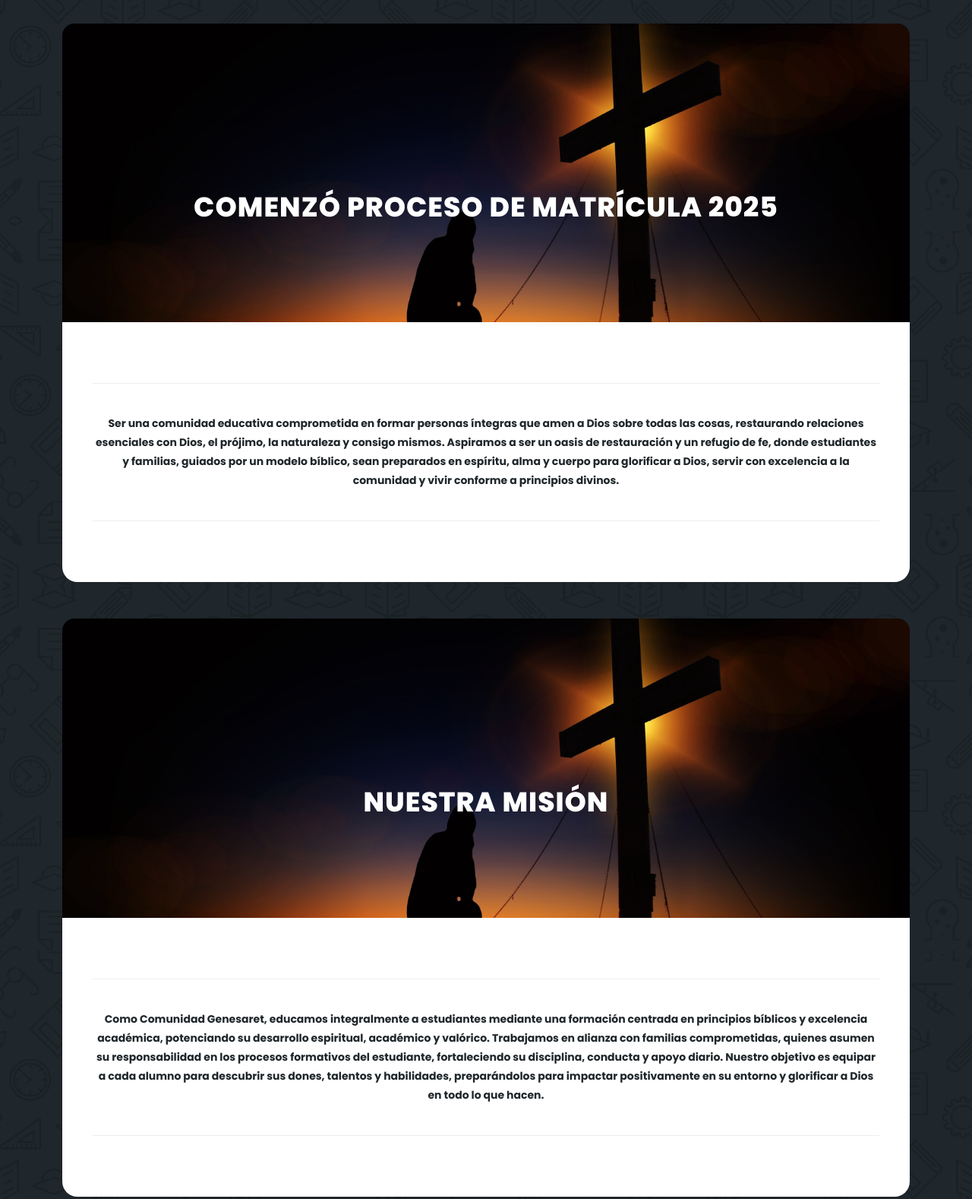
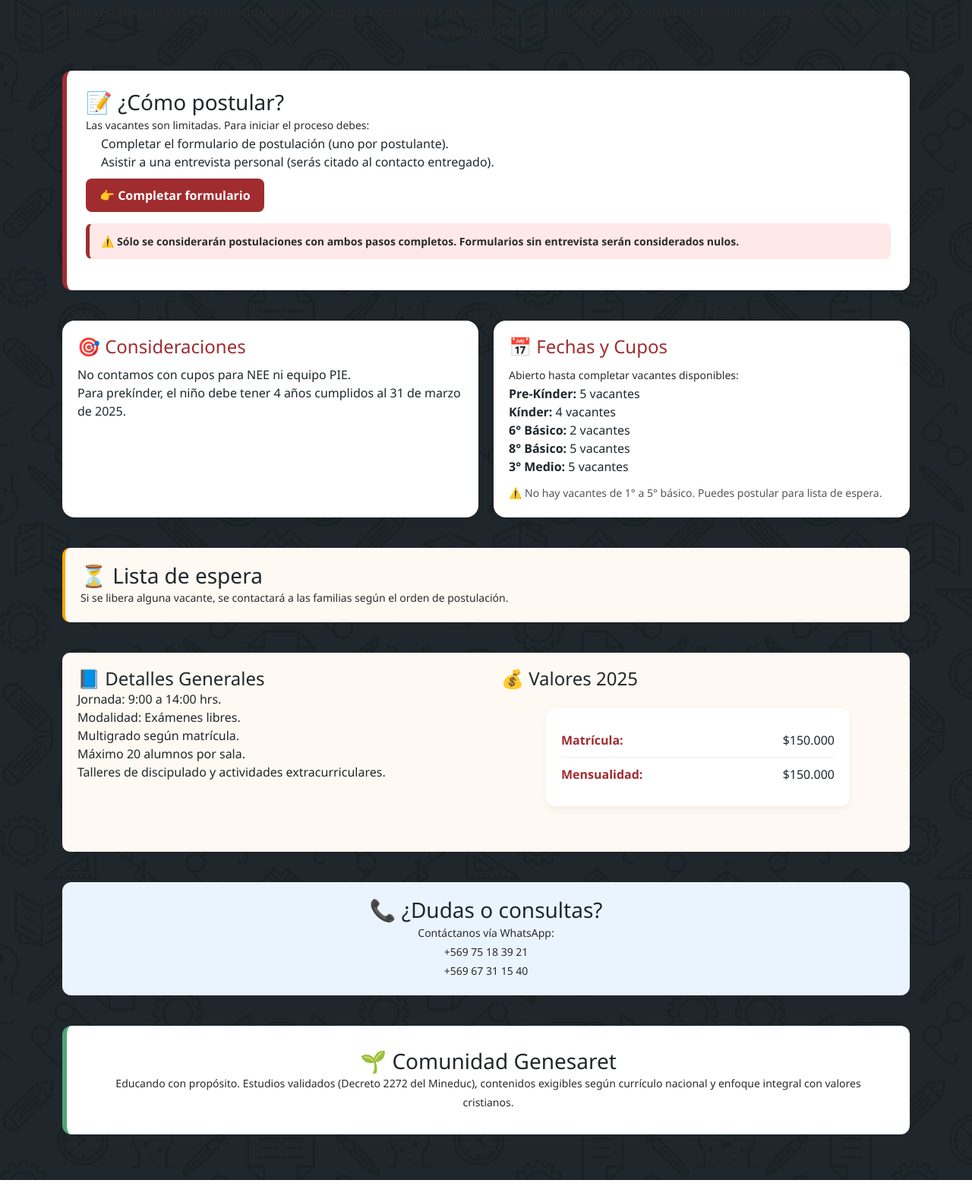
Before and after one commit to RonaldoVera/comunida-genesaret, a plain HTML site: page proceso-de-admicion.html in a window 1280 px wide. Shown: the part 591-2169 px from the top of the page at 76% size. After the commit the page ends 2144 px from the top, so only its background shows below. Drawn offline with nearby package versions, Linux system fonts and the light colour scheme.

Commit message:
creación pagina de admisión

```diff
--- a/assets/css/templatemo-edu-meeting.css
+++ b/assets/css/templatemo-edu-meeting.css
@@ -1088,6 +1088,7 @@ section.upcoming-meetings .categories .main-button-red a {
 
 
 
+
 /*
 ---------------------------------------------
 apply now
@@ -1557,6 +1558,43 @@ section.heading-page h1 {
 
 
 /*
+/*
+---------------------------------------------
+imagen admision
+---------------------------------------------
+*/
+
+section.imagen-admision {
+  background-image: url(../images/admision-2025.png);
+  background-position: center center;
+  background-repeat: no-repeat;
+  background-size: cover;
+  padding-top: 230px;
+  padding-bottom: 110px;
+  text-align: center;
+}
+
+section.imagen-admision h4 {
+  margin-top: 0px;
+  font-size: 15px;
+  text-transform: uppercase;
+  font-weight: 600;
+  color: #fff;
+  letter-spacing: 1px;
+}
+
+section.imagen-admision h1 {
+  margin-top: 20px;
+  margin-bottom: 20px;
+  font-size: 36px;
+  text-transform: uppercase;
+  font-weight: 800;
+  color: #fff;
+  letter-spacing: 1px;
+}
+
+
+/*
 ---------------------------------------------
 imagen visión
 ---------------------------------------------
@@ -1594,7 +1632,7 @@ section.imagen-visión h2 {
 }
 /*
 ---------------------------------------------
-imagen visión
+imagen mision
 ---------------------------------------------
 */
 
@@ -1743,6 +1781,7 @@ section.meetings-page .pagination ul li a:hover {
   border-bottom-left-radius: 20px;
 }
 
+
 .meeting-single-item .thumb .date {
   position: absolute;
   background-color: rgba(250,250,250,0.9);
--- a/proceso-de-admicion.html
+++ b/proceso-de-admicion.html
@@ -27,28 +27,179 @@ TemplateMo 569 Edu Meeting
 https://templatemo.com/tm-569-edu-meeting
 
 -->
+
+<style>
+  .matricula-2025-section {
+    background-image: url("../assets/images/meetings-page-bg.jpg");
+    background-size: cover;
+    background-repeat: no-repeat;
+    background-position: center;
+    padding: 60px 20px;
+    font-family: 'Segoe UI', sans-serif;
+    color: #1f272b;
+  }
+
+  .section-title {
+    text-align: center;
+    font-size: 36px;
+    color: #a12c2f;
+    margin-bottom: 10px;
+  }
+
+  .section-subtitle {
+    text-align: center;
+    font-size: 18px;
+    margin-bottom: 40px;
+  }
+
+  .highlight-box {
+    background: #fff;
+    border-left: 6px solid #a12c2f;
+    padding: 25px;
+    border-radius: 12px;
+    margin-bottom: 40px;
+    box-shadow: 0 4px 10px rgba(0, 0, 0, 0.05);
+  }
+
+  .highlight-box ol {
+    padding-left: 20px;
+  }
+
+  .btn-form {
+    display: inline-block;
+    margin-top: 10px;
+    background-color: #a12c2f;
+    color: white;
+    padding: 10px 18px;
+    border-radius: 8px;
+    text-decoration: none;
+    font-weight: bold;
+  }
+
+  .btn-form:hover {
+    background-color: #871e22;
+  }
+
+  .alert {
+    background-color: #ffe8e8;
+    padding: 10px 15px;
+    border-left: 5px solid #a12c2f;
+    border-radius: 8px;
+    margin-top: 15px;
+    font-weight: bold;
+  }
+
+  .info-cards-row {
+    display: flex;
+    flex-wrap: wrap;
+    gap: 20px;
+    margin-bottom: 40px;
+  }
+
+  .card-soft {
+    background: white;
+    border-radius: 16px;
+    padding: 20px;
+    flex: 1;
+    min-width: 260px;
+    box-shadow: 0 4px 12px rgba(0, 0, 0, 0.05);
+  }
+
+  .card-soft h4 {
+    color: #a12c2f;
+    margin-bottom: 10px;
+  }
+
+  .note {
+    font-size: 14px;
+    color: #555;
+    margin-top: 10px;
+  }
+
+  .decorative-box {
+    background: #fff9f3;
+    border-left: 4px solid #ffa600;
+    padding: 20px;
+    border-radius: 10px;
+    margin-bottom: 40px;
+  }
+
+  .details-row {
+    background: #fff9f3;
+    display: flex;
+    flex-wrap: wrap;
+    gap: 40px;
+    padding: 20px;
+    border-radius: 10px;
+    margin-bottom: 40px;
+  }
+
+  .details-column {
+    flex: 1;
+    min-width: 260px;
+  }
+
+  .contact-box {
+    background: #eaf4ff;
+    padding: 20px;
+    border-radius: 12px;
+    text-align: center;
+    margin-bottom: 40px;
+  }
+
+  .community-section {
+    background-color: #fff;
+    padding: 30px;
+    border-left: 6px solid #50a475;
+    border-radius: 12px;
+    text-align: center;
+  }
+
+  /* NUEVA SECCIÓN: tabla de costos */
+  .tabla-costos {
+    background: #fff;
+    border-radius: 12px;
+    padding: 20px;
+    max-width: 400px;
+    margin: 0 auto 40px auto;
+    box-shadow: 0 4px 10px rgba(0, 0, 0, 0.05);
+    font-family: 'Segoe UI', sans-serif;
+  }
+
+  .fila-costos {
+    display: flex;
+    justify-content: space-between;
+    padding: 10px 0;
+    border-bottom: 1px solid #eee;
+  }
+
+  .fila-costos:last-child {
+    border-bottom: none;
+  }
+
+  .etiqueta {
+    font-weight: bold;
+    color: #a12c2f;
+  }
+
+  .valor {
+    color: #1f272b;
+  }
+</style>
+
 </head>
 
 <body>
-
 
 
   <!-- Sub Header -->
   <div class="sub-header">
     <div class="container">
       <div class="row">
-        <div class="col-lg-8 col-sm-8">
-          <div class="left-content">
-            <p>This is an educational <em>HTML CSS</em> template by TemplateMo website.</p>
-          </div>
-        </div>
-        <div class="col-lg-4 col-sm-4">
+        <div class="col-lg-12 col-sm-4 ">
           <div class="right-icons">
             <ul>
               <li><a href="#"><i class="fa fa-facebook"></i></a></li>
-              <li><a href="#"><i class="fa fa-twitter"></i></a></li>
-              <li><a href="#"><i class="fa fa-behance"></i></a></li>
-              <li><a href="#"><i class="fa fa-linkedin"></i></a></li>
             </ul>
           </div>
         </div>
@@ -63,24 +214,19 @@ https://templatemo.com/tm-569-edu-meeting
         <div class="col-12">
           <nav class="main-nav">
             <!-- ***** Logo Start ***** -->
-                      <a href="index.html" class="logo">
-                          Edu Meeting
-                      </a>
+            <div href="index.html" class="logo">
+              <img src="assets\images\logo-transparente.png" alt="Comunidad Estudiantil Genesaret">
+            </div>
             <!-- ***** Logo End ***** -->
             <!-- ***** Menu Start ***** -->
             <ul class="nav">
-                          <li><a href="index.html">Home</a></li>
-                          <li><a href="meetings.html" class="active">Meetings</a></li>
-                          <li><a href="index.html">Apply Now</a></li>
-                          <li class="has-sub">
-                              <a href="javascript:void(0)">Pages</a>
-                              <ul class="sub-menu">
-                                  <li><a href="meetings.html">Upcoming Meetings</a></li>
-                                  <li><a href="meeting-details.html">Meeting Details</a></li>
-                              </ul>
-                          </li>
-                          <li><a href="index.html">Courses</a></li>
-                          <li><a href="index.html">Contact Us</a></li>
+              <li class="scroll-to-section"><a href="#top" class="active">INICIO</a></li>
+              <li><a href="proceso-de-admicion.html">ADMISIÓN</a></li>
+              <li class="scroll-to-section"><a href="#conocenos">CONOCENOS</a></li>
+              <li class="scroll-to-section"><a href="#equipo">NUESTRO EQUIPO</a></li>
+              <li class="scroll-to-section"><a href="#courses">MÉTODOLOGIA</a></li>
+              <li><a href="mision-y-vision.html">MISIÓN Y VISIÓN</a></li>
+              <li class="scroll-to-section"><a href="#contact">CONTACTO</a></li>
             </ul>
             <a class='menu-trigger'>
               <span>Menu</span>
@@ -91,9 +237,8 @@ https://templatemo.com/tm-569-edu-meeting
       </div>
     </div>
   </header>
-  <!-- ***** Header Area End ***** -->
 
-  <section class="heading-page header-text" id="top">
+  <section class="imagen-admision header-text" id="top">
     <div class="container">
       <div class="row">
         <div class="col-lg-12">
@@ -104,155 +249,102 @@ https://templatemo.com/tm-569-edu-meeting
     </div>
   </section>
 
-  <section class="meetings-page" id="misionyvision">
+  <section class="matricula-2025-section">
     <div class="container">
-      <div class="row">
-        <div class="col-lg-12">
-          <div class="row">
-            <div class="col-lg-12">
-              <div class="meeting-single-item">
-                <div class="thumb">
 
-                  <section class="imagen-visión header-text">
-                    <h2>COMENZÓ PROCESO DE MATRÍCULA 2025</h2>
-                  </section>
+      <!-- Título principal -->
+      <h2 class="section-title">📚 Proceso de Matrícula 2025</h2>
+      <p class="section-subtitle">Bienvenidos al proceso de admisión de nuestra comunidad educativa. A continuación, te contamos todo lo que necesitas saber para postular a tu hijo/a.</p>
+
+      <!-- Bloque: Postulación -->
+      <div class="highlight-box">
+        <h3>📝 ¿Cómo postular?</h3>
+        <p>Las vacantes son limitadas. Para iniciar el proceso debes:</p>
+        <ol>
+          <li>Completar el formulario de postulación (uno por postulante).</li>
+          <li>Asistir a una entrevista personal (serás citado al contacto entregado).</li>
+        </ol>
+        <a href="https://forms.gle/ACosdvhdQcYQJf6ZA" target="_blank" class="btn-form">👉 Completar formulario</a>
+        <p class="alert">⚠️ Sólo se considerarán postulaciones con ambos pasos completos. Formularios sin entrevista serán considerados nulos.</p>
       </div>
-                <div class="down-content">
-                  <!-- <p><h4>Online Teaching and Learning Tools</h4></p>
-                  <p>Recreio dos Bandeirantes, Rio de Janeiro - RJ, 22795-008, Brazil</p> -->
-                  <p class="description text-center">
-                    <strong>
-                      Ser una comunidad educativa comprometida en formar personas íntegras que amen a Dios sobre todas las cosas, restaurando
-                      relaciones esenciales con Dios, el prójimo, la naturaleza y consigo mismos. Aspiramos a ser un oasis de restauración y
-                      un refugio de fe, donde estudiantes y familias, guiados por un modelo bíblico, sean preparados en espíritu, alma y
-                      cuerpo para glorificar a Dios, servir con excelencia a la comunidad y vivir conforme a principios divinos.
 
-                    </strong>
-
-                  </p>
-                  <!-- <div class="row">
-                    <div class="col-lg-4">
-                      <div class="hours">
-                        <h5>Hours</h5>
-                        <p>Monday - Friday: 07:00 AM - 13:00 PM<br>Saturday- Sunday: 09:00 AM - 15:00 PM</p>
+      <!-- Sección visual con cards -->
+      <div class="info-cards-row">
+        <!-- Card 1 -->
+        <div class="card-soft">
+          <h4>🎯 Consideraciones</h4>
+          <ul>
+            <li>No contamos con cupos para NEE ni equipo PIE.</li>
+            <li>Para prekínder, el niño debe tener 4 años cumplidos al 31 de marzo de 2025.</li>
+          </ul>
+        </div>
+        <!-- Card 2 -->
+        <div class="card-soft">
+          <h4>📅 Fechas y Cupos</h4>
+          <p>Abierto hasta completar vacantes disponibles:</p>
+          <ul>
+            <li><strong>Pre-Kínder:</strong> 5 vacantes</li>
+            <li><strong>Kínder:</strong> 4 vacantes</li>
+            <li><strong>6° Básico:</strong> 2 vacantes</li>
+            <li><strong>8° Básico:</strong> 5 vacantes</li>
+            <li><strong>3° Medio:</strong> 5 vacantes</li>
+          </ul>
+          <p class="note">⚠️ No hay vacantes de 1° a 5° básico. Puedes postular para lista de espera.</p>
         </div>
       </div>
-                    <div class="col-lg-4">
-                      <div class="location">
-                        <h5>Location</h5>
-                        <p>Recreio dos Bandeirantes,
-                        <br>Rio de Janeiro - RJ, 22795-008, Brazil</p>
+
+      <!-- Lista de espera en sección decorativa -->
+      <div class="decorative-box">
+        <h3>⏳ Lista de espera</h3>
+        <p>Si se libera alguna vacante, se contactará a las familias según el orden de postulación.</p>
       </div>
-                    </div>
-                    <div class="col-lg-4">
-                      <div class="book now">
-                        <h5>Book Now</h5>
-                        <p>010-020-0340<br>090-080-0760</p>
-                      </div>
-                    </div>
-                    <div class="col-lg-12">
-                      <div class="share">
-                        <h5>Share:</h5>
+
+      <!-- Detalles generales -->
+      <div class="details-row">
+        <div class="details-column">
+          <h4>📘 Detalles Generales</h4>
           <ul>
-                          <li><a href="#">Facebook</a>,</li>
-                          <li><a href="#">Twitter</a>,</li>
-                          <li><a href="#">Linkedin</a>,</li>
-                          <li><a href="#">Behance</a></li>
+            <li>Jornada: 9:00 a 14:00 hrs.</li>
+            <li>Modalidad: Exámenes libres.</li>
+            <li>Multigrado según matrícula.</li>
+            <li>Máximo 20 alumnos por sala.</li>
+            <li>Talleres de discipulado y actividades extracurriculares.</li>
           </ul>
         </div>
+        <div class="details-column">
+          <h4>💰 Valores 2025</h4>
+          <br>
+          <div class="tabla-costos">
+            <div class="fila-costos">
+              <span class="etiqueta">Matrícula:</span>
+              <span class="valor">$150.000</span>
             </div>
-                  </div> -->
-                </div>
-              </div>
-            </div>
-            <!-- <div class="col-lg-12">
-              <div class="main-button-red">
-                <a href="meetings.html">Back To Meetings List</a>
-              </div>
-            </div> -->
+            <div class="fila-costos">
+              <span class="etiqueta">Mensualidad:</span>
+              <span class="valor">$150.000</span>
             </div>
           </div>
         </div>
       </div>
 
-    <div class="container mt-5">
-      <div class="row">
-        <div class="col-lg-12">
-          <div class="row">
-            <div class="col-lg-12">
-              <div class="meeting-single-item">
-                <div class="thumb">
+      <!-- Contacto -->
+      <div class="contact-box">
+        <h3>📞 ¿Dudas o consultas?</h3>
+        <p>Contáctanos vía WhatsApp:</p>
+        <p>+569 75 18 39 21<br>+569 67 31 15 40</p>
+      </div>
 
-                  <section class="imagen-visión header-text">
-                    <h2>Nuestra Misión</h2>
-                  </section>
-                </div>
-                <div class="down-content">
-                  <!-- <p><h4>Online Teaching and Learning Tools</h4></p>
-                  <p>Recreio dos Bandeirantes, Rio de Janeiro - RJ, 22795-008, Brazil</p> -->
-                  <p class="description text-center">
-                    <strong>
-                      Como Comunidad Genesaret, educamos integralmente a estudiantes mediante una formación centrada en principios bíblicos y
-                      excelencia académica, potenciando su desarrollo espiritual, académico y valórico. Trabajamos en alianza con familias
-                      comprometidas, quienes asumen su responsabilidad en los procesos formativos del estudiante, fortaleciendo su disciplina,
-                      conducta y apoyo diario. Nuestro objetivo es equipar a cada alumno para descubrir sus dones, talentos y habilidades,
-                      preparándolos para impactar positivamente en su entorno y glorificar a Dios en todo lo que hacen.
-
-                    </strong>
-                  </p>
-                  <!-- <div class="row">
-                    <div class="col-lg-4">
-                      <div class="hours">
-                        <h5>Hours</h5>
-                        <p>Monday - Friday: 07:00 AM - 13:00 PM<br>Saturday- Sunday: 09:00 AM - 15:00 PM</p>
+      <!-- Cierre comunidad -->
+      <div class="community-section">
+        <h3>🌱 Comunidad Genesaret</h3>
+        <p>Educando con propósito. Estudios validados (Decreto 2272 del Mineduc), contenidos exigibles según currículo nacional y enfoque integral con valores cristianos.</p>
       </div>
     </div>
-                    <div class="col-lg-4">
-                      <div class="location">
-                        <h5>Location</h5>
-                        <p>Recreio dos Bandeirantes,
-                        <br>Rio de Janeiro - RJ, 22795-008, Brazil</p>
-                      </div>
-                    </div>
-                    <div class="col-lg-4">
-                      <div class="book now">
-                        <h5>Book Now</h5>
-                        <p>010-020-0340<br>090-080-0760</p>
-                      </div>
-                    </div>
-                    <div class="col-lg-12">
-                      <div class="share">
-                        <h5>Share:</h5>
-                        <ul>
-                          <li><a href="#">Facebook</a>,</li>
-                          <li><a href="#">Twitter</a>,</li>
-                          <li><a href="#">Linkedin</a>,</li>
-                          <li><a href="#">Behance</a></li>
-                        </ul>
-                      </div>
-                    </div>
-                  </div> -->
-                </div>
-              </div>
-            </div>
-            <!-- <div class="col-lg-12">
-              <div class="main-button-red">
-                <a href="meetings.html">Back To Meetings List</a>
-              </div>
-            </div> -->
-          </div>
-        </div>
-      </div>
-    </div>
-    <div class="footer">
-      <p>Copyright © 2022 Edu Meeting Co., Ltd. All Rights Reserved.
-          <br>
-          Design: <a href="https://templatemo.com" target="_parent" title="free css templates">TemplateMo</a>
-          <br>
-          Distibuted By: <a href="https://themewagon.com" target="_blank" title="Build Better UI, Faster">ThemeWagon</a>
-        </p>
-    </div>
   </section>
+
+
+
+
 
 
   <!-- Scripts -->
@@ -279,7 +371,8 @@ https://templatemo.com/tm-569-edu-meeting
 
       if (isAnimate) {
         $('body, html').animate({
-              scrollTop: reqSectionPos },
+          scrollTop: reqSectionPos
+        },
           800);
       } else {
         $('body, html').scrollTop(reqSectionPos);
@@ -317,15 +410,18 @@ https://templatemo.com/tm-569-edu-meeting
     body {
       background-color: #f8f9fa;
     }
+
     .hero {
       background: url('https://source.unsplash.com/1600x900/?school') no-repeat center center/cover;
       color: white;
       text-align: center;
       padding: 100px 20px;
     }
+
     .card {
       border-radius: 10px;
     }
+
     .cta-button {
       background-color: #007bff;
       color: white;
@@ -334,6 +430,7 @@ https://templatemo.com/tm-569-edu-meeting
       text-decoration: none;
       font-weight: bold;
     }
+
     .cta-button:hover {
       background-color: #0056b3;
       color: white;
```
Also changed, not shown: assets/images/admision-2025.png (added). Lines whose indentation alone changed are shown as unchanged.
